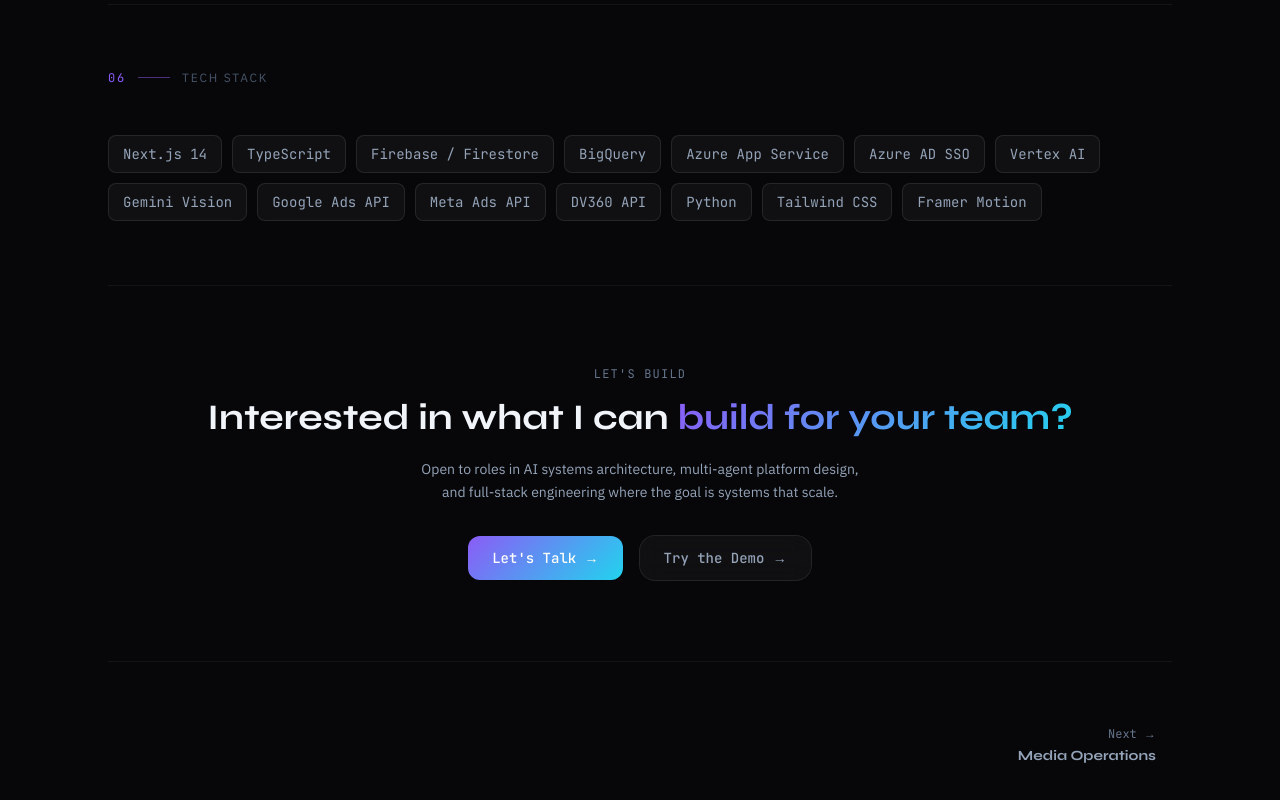
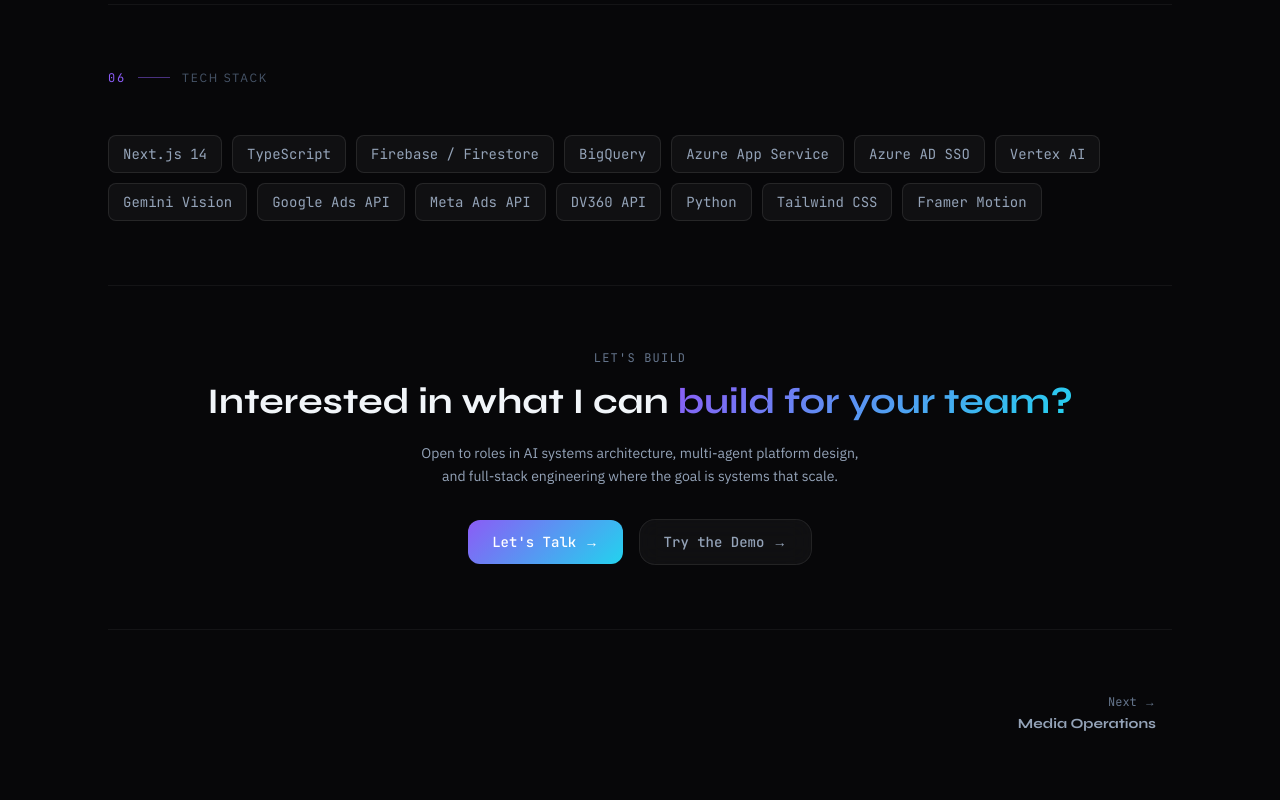
Before and after one commit to BIueberryMuff1n/portfolio, a Next.js app: page /case-studies/atlas-platform in a window 1280 px wide. Shown: the part 4603-5403 px from the top of the page. Built offline with nearby package versions, Linux system fonts and the light colour scheme.

Commit message:
Fix hero proof bar and CTAs, tighten all spacing

```diff
--- a/components/CaseStudyLayout.tsx
+++ b/components/CaseStudyLayout.tsx
@@ -184,7 +184,7 @@
       initial={{ opacity: 0, y: 32 }}
       animate={inView ? { opacity: 1, y: 0 } : {}}
       transition={{ duration: 0.7, ease: EASE }}
-      className="py-20 border-t border-white/[0.05] text-center"
+      className="py-16 border-t border-white/[0.05] text-center"
     >
       <p className="font-mono text-xs text-text-muted uppercase tracking-widest mb-4">
         Let&apos;s build
```
